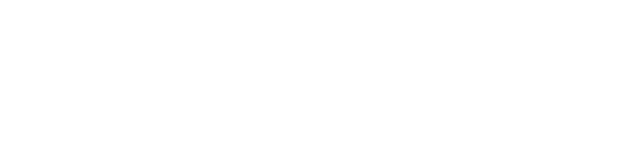
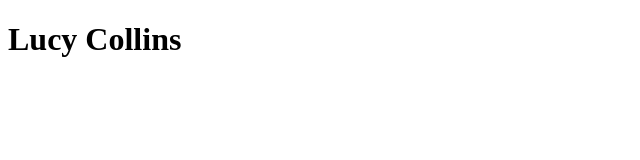
Before and after one commit to WindsorTree/AboutMe, a plain HTML site: page index.html in a window 1280 px wide. Shown: the whole page, without its empty margins (0-640 px from the left). Drawn offline with Linux system fonts and the light colour scheme.

Commit message:
Add My Name

```diff
--- a/index.html
+++ b/index.html
@@ -6,6 +6,6 @@
     <title>About Me</title>
 </head>
 <body>
-
+  <h1>Lucy Collins</h1>
 </body>
 </html>
```
